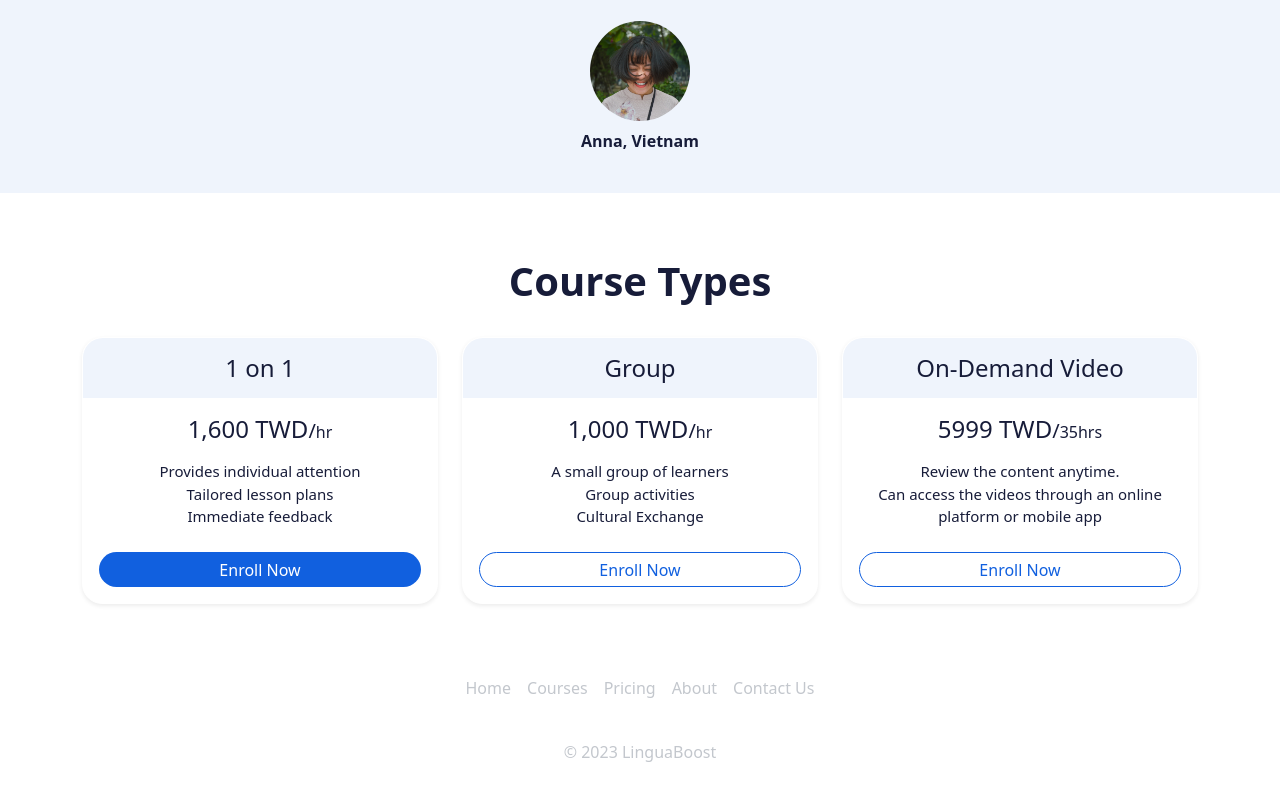
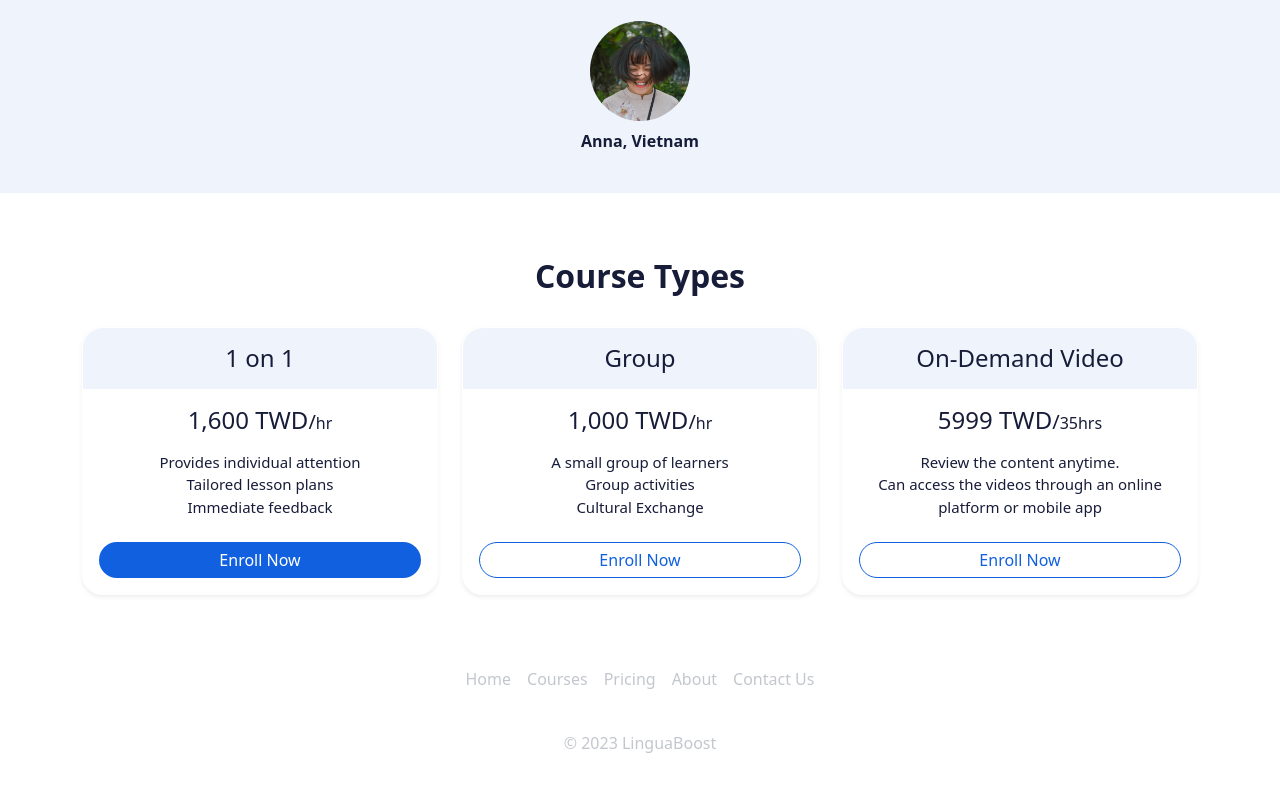
Before and after one commit to dreamnatnicha/LinguaBoost, a plain HTML site: page index.html in a window 1280 px wide. Shown: the part 2404-3204 px from the top of the page. Drawn offline with nearby package versions, Linux system fonts and the light colour scheme; a small style sheet from the web is missing.

Commit message:
Add files via upload

```diff
--- a/index.html
+++ b/index.html
@@ -106,7 +106,7 @@
     <div class="container">
       <div class="text-center mb-4 ">
         <h2 class="fw-bold custom-text">Explore Our Most Popular Courses</h2>
-        <p class="text-muted custom-text">Learn a new language for different situations!</p>
+        <p class="custom-text">Learn a new language for different situations!</p>
       </div>
 
       <div class="row row-cols-1 row-cols-md-3 g-4 mb-4">
@@ -297,8 +297,8 @@
   </section>
   <!-- Pricing -->
   <section id="pricing" class="container">
-    <div class="pricing-header p-3 pb-md-4 mx-auto text-center">
-      <h1 class="fw-bold  custom-text">Course Types</h1>
+    <div class="p-3 pb-md-4 mx-auto text-center">
+      <h2 class="fw-bold custom-text">Course Types</h2>
     </div>
     <main>
       <div class="row row-cols-1 row-cols-md-3 mb-3 text-center">
```
